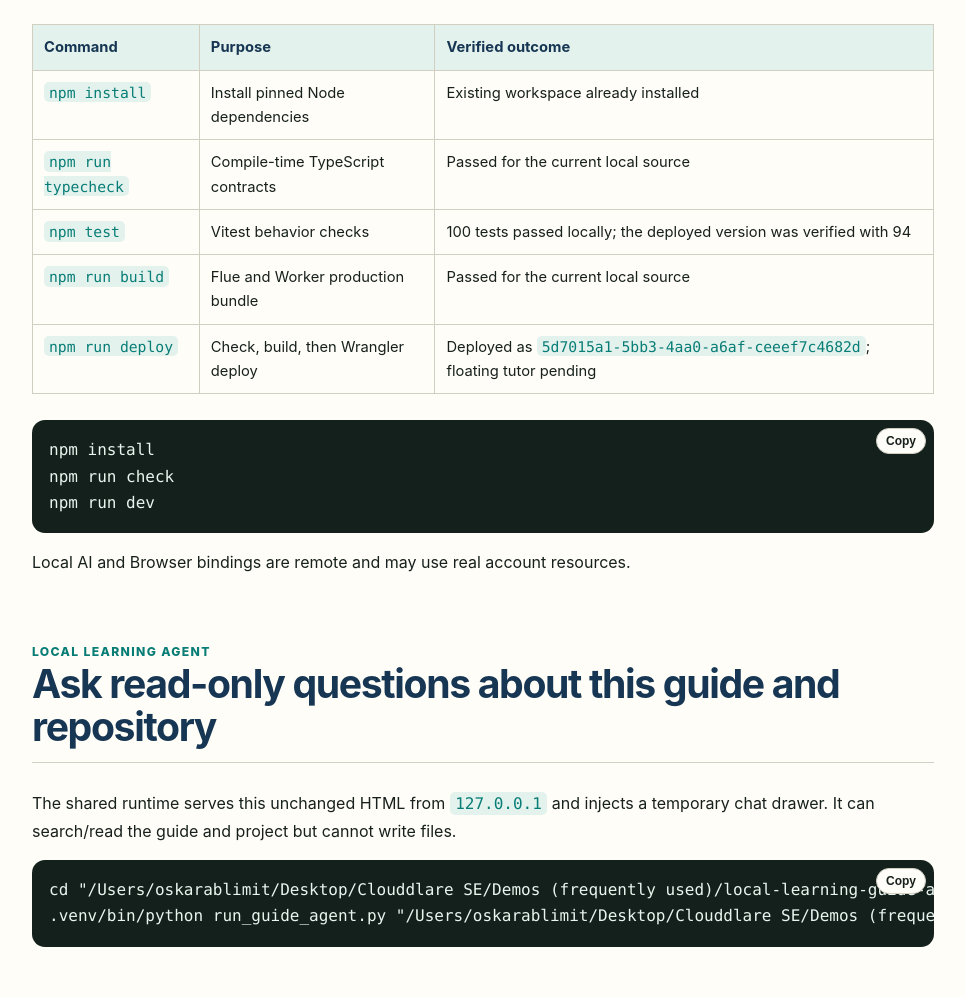
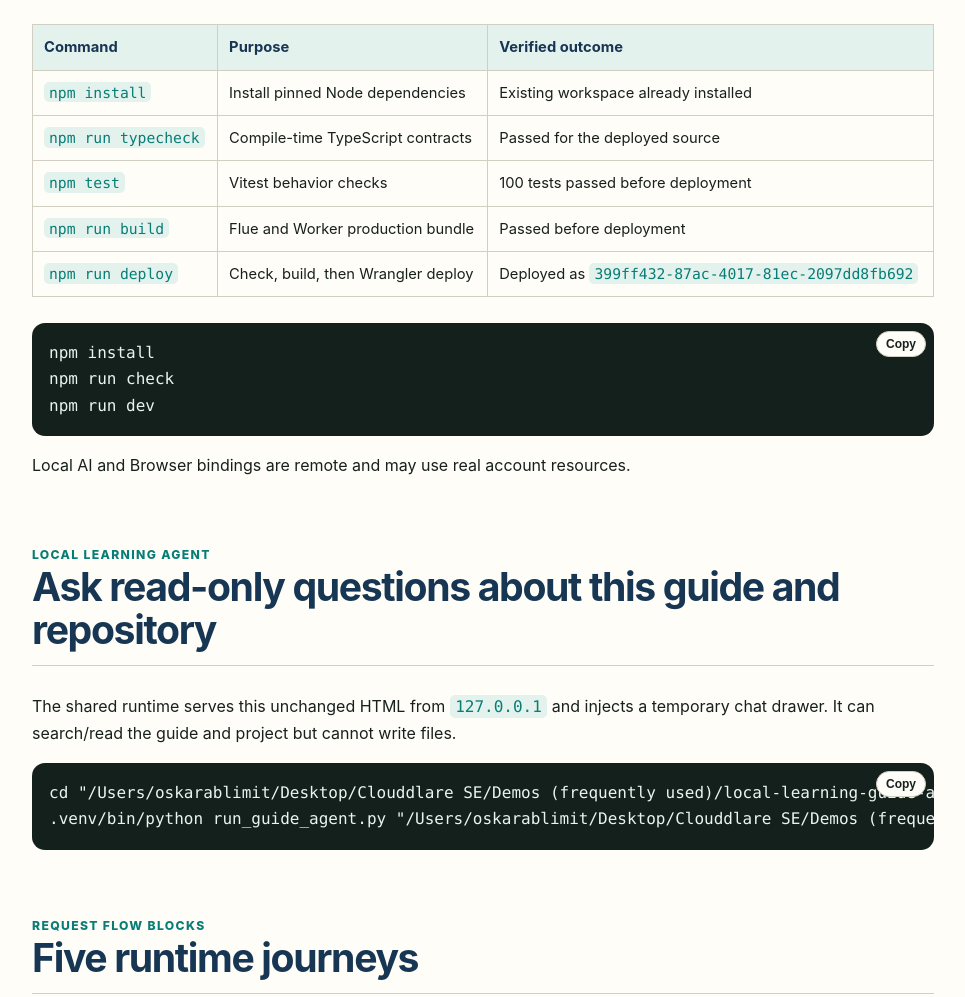
Before and after one commit to oskarcode/iphone-ai-flue-agent, a website: page docs/iphone-ai-flue-agent-learning-guide.html in a window 1280 px wide. Shown: the part 1448-2445 px from the top of the page, without its empty margins (282-1247 px from the left). Drawn offline with Linux system fonts and the light colour scheme.

Commit message:
docs: record mobile tutor deployment

```diff
--- a/docs/diagrams/architecture.json
+++ b/docs/diagrams/architecture.json
@@ -608,7 +608,7 @@
       "meta": {
         "created": "2026-10-03",
         "updated": "2026-10-03",
-        "status": "base flow production verified; floating tutor source and focused tests verified locally"
+        "status": "version 399ff432 deployed; health and Access smoke passed; authenticated tutor interaction needs browser verification"
       },
       "actors": [
         {
@@ -893,6 +893,6 @@
     }
   ],
   "provenance": {
-    "git_sha": "f2255d3d76663af1ec362cf283e9cfe22e0c8c15"
+    "git_sha": "91c371a1789a750bc5d93c091d7fd330e572f893"
   }
 }
--- a/docs/iphone-ai-flue-agent-learning-guide.html
+++ b/docs/iphone-ai-flue-agent-learning-guide.html
@@ -79,7 +79,7 @@
 
       <section id="quick-start" data-search="install run test typecheck build deploy npm commands">
         <div class="eyebrow">Developer Quick Start</div><h2>Prove the project before editing</h2>
-        <table><tr><th>Command</th><th>Purpose</th><th>Verified outcome</th></tr><tr><td><code>npm install</code></td><td>Install pinned Node dependencies</td><td>Existing workspace already installed</td></tr><tr><td><code>npm run typecheck</code></td><td>Compile-time TypeScript contracts</td><td>Passed for the current local source</td></tr><tr><td><code>npm test</code></td><td>Vitest behavior checks</td><td>100 tests passed locally; the deployed version was verified with 94</td></tr><tr><td><code>npm run build</code></td><td>Flue and Worker production bundle</td><td>Passed for the current local source</td></tr><tr><td><code>npm run deploy</code></td><td>Check, build, then Wrangler deploy</td><td>Deployed as <code>5d7015a1-5bb3-4aa0-a6af-ceeef7c4682d</code>; floating tutor pending</td></tr></table>
+        <table><tr><th>Command</th><th>Purpose</th><th>Verified outcome</th></tr><tr><td><code>npm install</code></td><td>Install pinned Node dependencies</td><td>Existing workspace already installed</td></tr><tr><td><code>npm run typecheck</code></td><td>Compile-time TypeScript contracts</td><td>Passed for the deployed source</td></tr><tr><td><code>npm test</code></td><td>Vitest behavior checks</td><td>100 tests passed before deployment</td></tr><tr><td><code>npm run build</code></td><td>Flue and Worker production bundle</td><td>Passed before deployment</td></tr><tr><td><code>npm run deploy</code></td><td>Check, build, then Wrangler deploy</td><td>Deployed as <code>399ff432-87ac-4017-81ec-2097dd8fb692</code></td></tr></table>
         <pre><code>npm install
 npm run check
 npm run dev</code></pre>
@@ -119,7 +119,7 @@
 
       <section id="deployment" data-search="deployment production cloudflare version domain migration">
         <div class="eyebrow">Current Deployment Notes</div><h2>Known production state</h2>
-        <ul><li>Custom domain: <code>https://iphoneai.oskarcode.com</code>.</li><li>Current deployed version: <code>5d7015a1-5bb3-4aa0-a6af-ceeef7c4682d</code>.</li><li>Production health returned <code>200</code>; protected chat redirected through Access as expected.</li><li>Copied GitHub URLs now receive Jev learning priority and clickable guide links in chat.</li><li>The mobile-first floating tutor and selected-text follow-up are locally verified and pending deployment.</li><li>Migration <code>v2-github-learning</code> created <code>FlueGithubLearningAgent</code>; do not rewrite it.</li></ul>
+        <ul><li>Custom domain: <code>https://iphoneai.oskarcode.com</code>.</li><li>Current deployed version: <code>399ff432-87ac-4017-81ec-2097dd8fb692</code>.</li><li>Production health returned <code>200</code>; protected chat redirected through Access as expected.</li><li>Copied GitHub URLs now receive Jev learning priority and clickable guide links in chat.</li><li>The mobile-first floating tutor and selected-text follow-up are deployed; the authenticated selection interaction still needs a browser smoke test.</li><li>Migration <code>v2-github-learning</code> created <code>FlueGithubLearningAgent</code>; do not rewrite it.</li></ul>
       </section>
 
       <section id="source-evidence" data-search="source evidence claims proof files tests">
@@ -236,7 +236,7 @@
 
       <section id="evidence" data-search="evidence verification commands outcomes sources official docs">
         <div class="eyebrow">Evidence</div><h2>Verification record</h2>
-        <table><tr><th>Evidence</th><th>Outcome</th></tr><tr><td><code>npm run typecheck</code></td><td>Passed after mobile tutor changes</td></tr><tr><td><code>npm test</code></td><td>100 tests passed, including selected-context route boundaries</td></tr><tr><td><code>npm run check</code></td><td>Passed: typecheck, 100 tests, and production build</td></tr><tr><td>Blueprint validator/renderer</td><td>Passed: 4 scenarios rendered to <code>docs/diagrams/index.html</code></td></tr><tr><td>Production smoke test</td><td>Passed generation, ready SSE, guide, follow-up, and delete on version <code>5d7015a1-5bb3-4aa0-a6af-ceeef7c4682d</code>; floating tutor remains pending deployment</td></tr></table>
+        <table><tr><th>Evidence</th><th>Outcome</th></tr><tr><td><code>npm run typecheck</code></td><td>Passed after mobile tutor changes</td></tr><tr><td><code>npm test</code></td><td>100 tests passed, including selected-context route boundaries</td></tr><tr><td><code>npm run check</code></td><td>Passed: typecheck, 100 tests, and production build</td></tr><tr><td>Blueprint validator/renderer</td><td>Passed: 4 scenarios rendered to <code>docs/diagrams/index.html</code></td></tr><tr><td>Production smoke test</td><td>Version <code>399ff432-87ac-4017-81ec-2097dd8fb692</code> returned health <code>200</code> and preserved the Access redirect; authenticated tutor interaction needs browser verification</td></tr></table>
         <p>Primary source evidence: <code>src/app.ts</code>, <code>src/agents/github-learning.ts</code>, <code>src/tools/github-repository.ts</code>, <code>src/lib/learning-session.ts</code>, <code>src/learning-page.ts</code>, <code>test/github-learning.test.ts</code>, and <code>wrangler.jsonc</code>.</p>
       </section>
 
```
Also changed, not shown: README.md.
